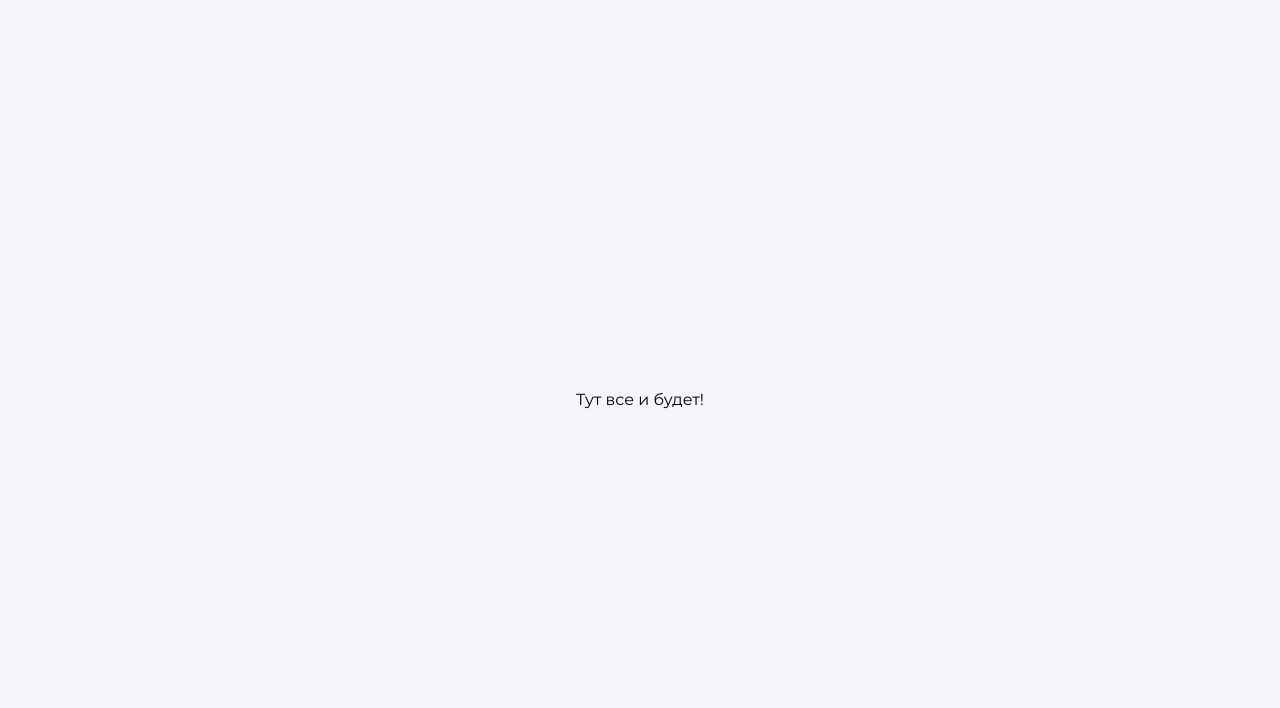
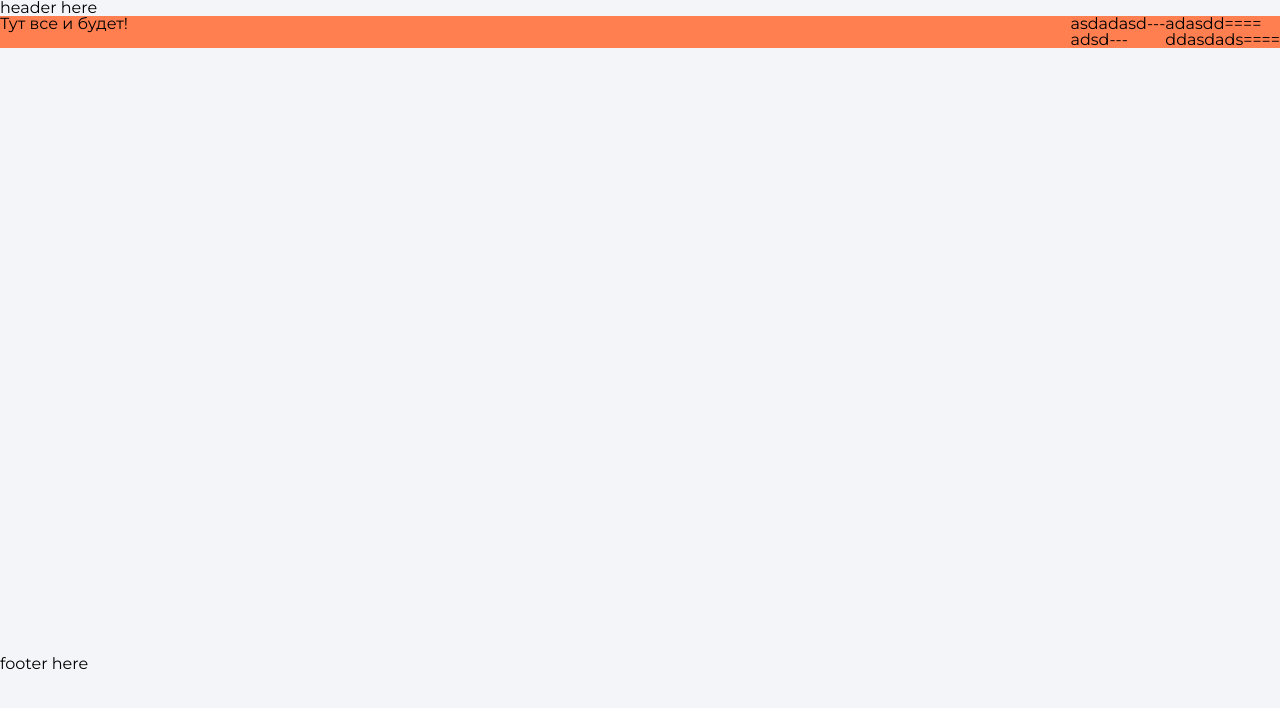
Before and after one commit to morysol/foxies, a plain HTML site: page index.html in a window 1280 px wide. Drawn offline with Linux system fonts and the light colour scheme.

Commit message:
temp.09.12.2021

```diff
--- a/css/styles.css
+++ b/css/styles.css
@@ -5,27 +5,53 @@ html {
 
 body {
   width: 100%;
-  height: 100%;
+  height: 80%;
   font-family: 'Montserrat', sans-serif;
   background-color: #f3f5f9;
-  display: flex;
+  /* display: flex;
   align-items: center;
-  justify-content: center;
+  justify-content: center; */
 }
-
 h1 {
   color: #333333;
 }
+/* main section */
+
+.main-window {
+  margin: 0;
+  padding: 0;
+  width: 100%;
+  height: 100%;
+  /* display: flex;
+  flex-direction: row; */
+  /* padding: 80px; */
+  justify-content: space-between;
+  /* position: relative; */
+}
+/* header */
+.header {
+  margin: 0;
+  padding: 0;
+  background-color: aqua;
+  width: 100%;
+  height: 10%;
+}
+
+/* main part  */
+
 .wrapper {
+  background-color: coral;
+
   display: flex;
   flex-direction: row;
-  padding: 80px;
+  /* padding: 80px; */
   justify-content: space-between;
-  position: relative;
+  /* position: relative; */
 }
 
-/* section */
-
-/* section */
-
-/* Modal tools */
+/* footer */
+.footer {
+  width: 100%;
+  height: 10%;
+  background-color: rgb(255, 0, 0);
+}
--- a/index.html
+++ b/index.html
@@ -12,15 +12,34 @@
 
 </head>
 <body>
-    <div class="header">
+    <header>
+        <p>header here</p>
+    </header>
 
-    </div>
-    <div class="wrapper">
-        <p class="todo">Тут все и будет!</p>
-    </div>
-    <div class="footer">
+    <section class="main-window">
 
-    </div>
+        <div class="wrapper">
+
+
+            <p class="todo">Тут все и будет!</p>
+            <table>
+                <tr>
+                    <td>asdadasd---</td>
+                    <td>adasdd====</td>
+                </tr>
+                <tr>
+                    <td>adsd---</td>
+                    <td>ddasdads====</td>
+                </tr>
+            </table>
+        </div>
+
+    </section>
+
+    <footer>
+            <p>footer here</p>
+    </footer>
     <script src="./js/script.js"></script>
+
 </body>
 </html>
```
